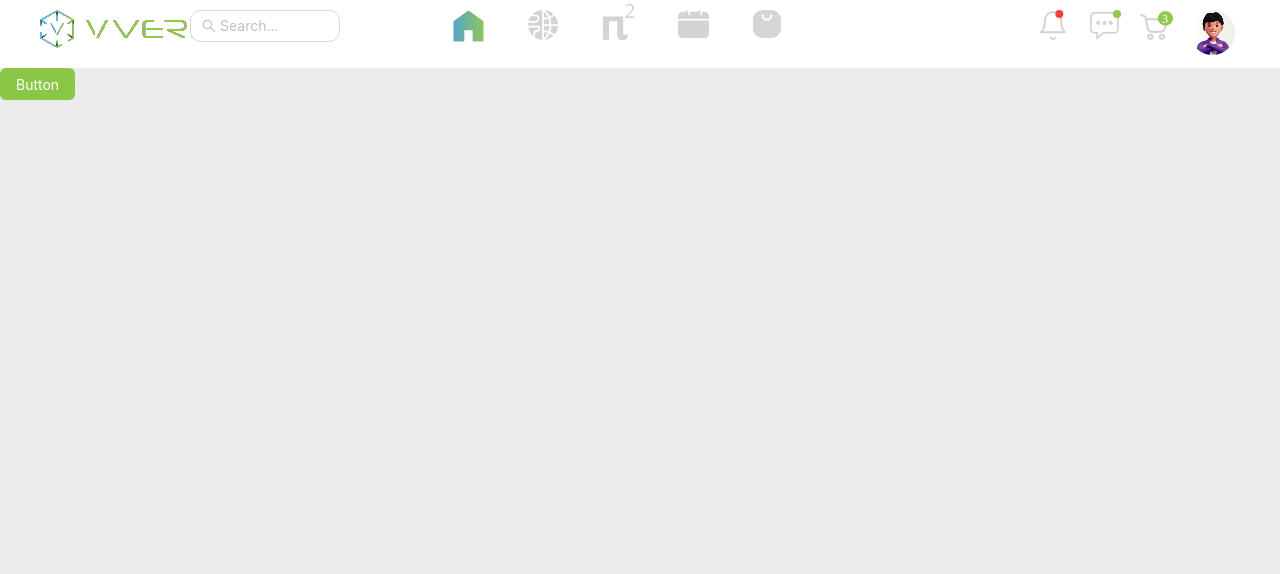
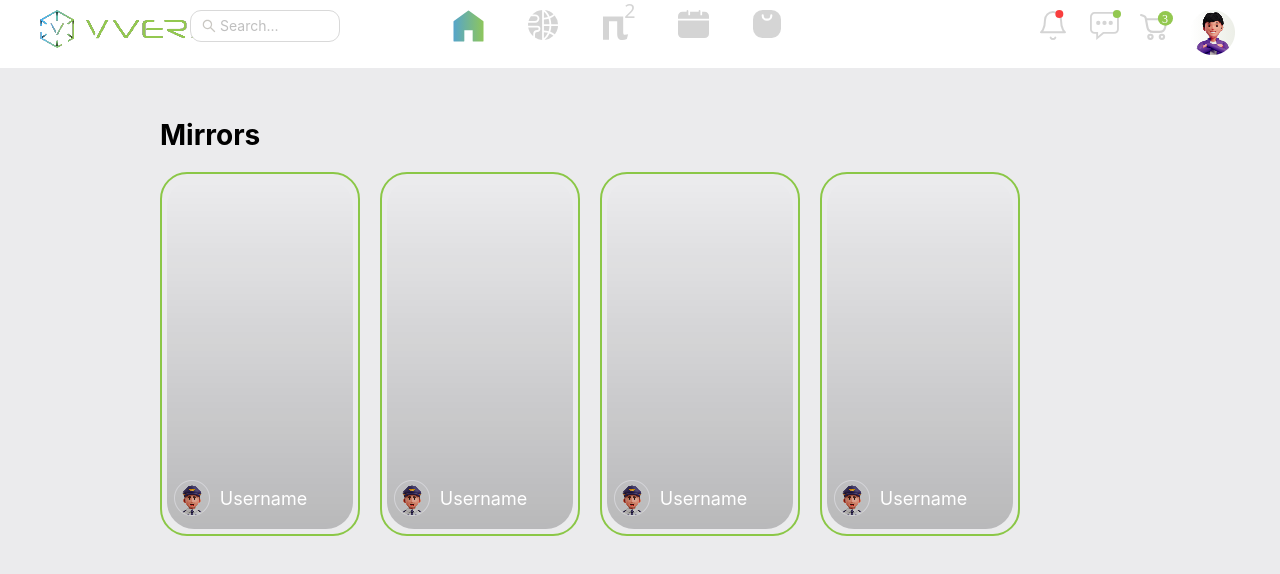
Before and after one commit to Fady-Alwazir/social-verse, a React (Create React App) app: page / in a window 1280 px wide. Shown: the top 574 px of the page. Built offline with nearby package versions, Linux system fonts and the light colour scheme.

Commit message:
create mirrors component

```diff
--- a/src/App.js
+++ b/src/App.js
@@ -1,11 +1,21 @@
-import { Button } from 'antd';
-import { Navbar } from './components';
+import { Row, Col } from 'antd';
+
+import { Navbar, Mirrors } from './components';
 
 function App() {
   return (
     <div>
       <Navbar />
-      <Button type="primary">Button</Button>
+      <Row justify="center">
+        <Col
+          span={18}
+          style={{
+            paddingTop: '50px',
+          }}
+        >
+          <Mirrors />
+        </Col>
+      </Row>
     </div>
   );
 }
--- /dev/null
+++ b/src/components/Mirrors/index.js
@@ -0,0 +1,16 @@
+import Mirror from './mirror';
+import styles from './styles.module.css';
+const Mirrors = () => {
+  return (
+    <div>
+      <h1>Mirrors</h1>
+      <div className={styles.mirrorsContainer}>
+        <Mirror />
+        <Mirror />
+        <Mirror />
+        <Mirror />
+      </div>
+    </div>
+  );
+};
+export default Mirrors;
--- /dev/null
+++ b/src/components/Mirrors/mirror.js
@@ -0,0 +1,16 @@
+import styles from './styles.module.css';
+import avatar from '../../assets/avatar.png';
+
+const Mirror = () => {
+  return (
+    <div className={styles.border}>
+      <div className={styles.avatar}>
+        <img src={avatar} alt="avatar" />
+        <p>Username</p>
+      </div>
+
+      <div className={styles.mirror}></div>
+    </div>
+  );
+};
+export default Mirror;
--- /dev/null
+++ b/src/components/Mirrors/styles.module.css
@@ -0,0 +1,47 @@
+.mirror {
+  height: clamp(200px, 50vh, 350px);
+  width: 100%;
+  background: transparent linear-gradient(0deg, #000000 0%, #00000000 100%) 0%
+    0% no-repeat padding-box;
+  border-radius: 27px;
+  opacity: 0.21;
+  padding: 5px;
+}
+.border {
+  opacity: 1;
+  padding: 5px;
+  border: 2px solid #8bc747;
+  position: relative;
+  border-radius: 27px;
+  width: clamp(100px, 50vh, 200px);
+  cursor: pointer;
+}
+.avatar {
+  position: absolute;
+  bottom: 5%;
+  left: 6%;
+  z-index: 100;
+  display: flex;
+  justify-content: center;
+  align-items: center;
+  gap: 10px;
+  color: white;
+  font-size: 18px;
+}
+.mirrorsContainer {
+  display: flex;
+
+  align-items: center;
+  gap: 20px;
+  flex-wrap: nowrap;
+  margin-top: 20px;
+}
+
+@media (max-width: 768px) {
+  .mirrorsContainer {
+    flex-wrap: wrap;
+  }
+  .border {
+    width: 150px;
+  }
+}
--- a/src/components/index.js
+++ b/src/components/index.js
@@ -1,3 +1,4 @@
 import Navbar from './Navbar';
+import Mirrors from './Mirrors';
 
-export { Navbar };
+export { Navbar, Mirrors };
```
